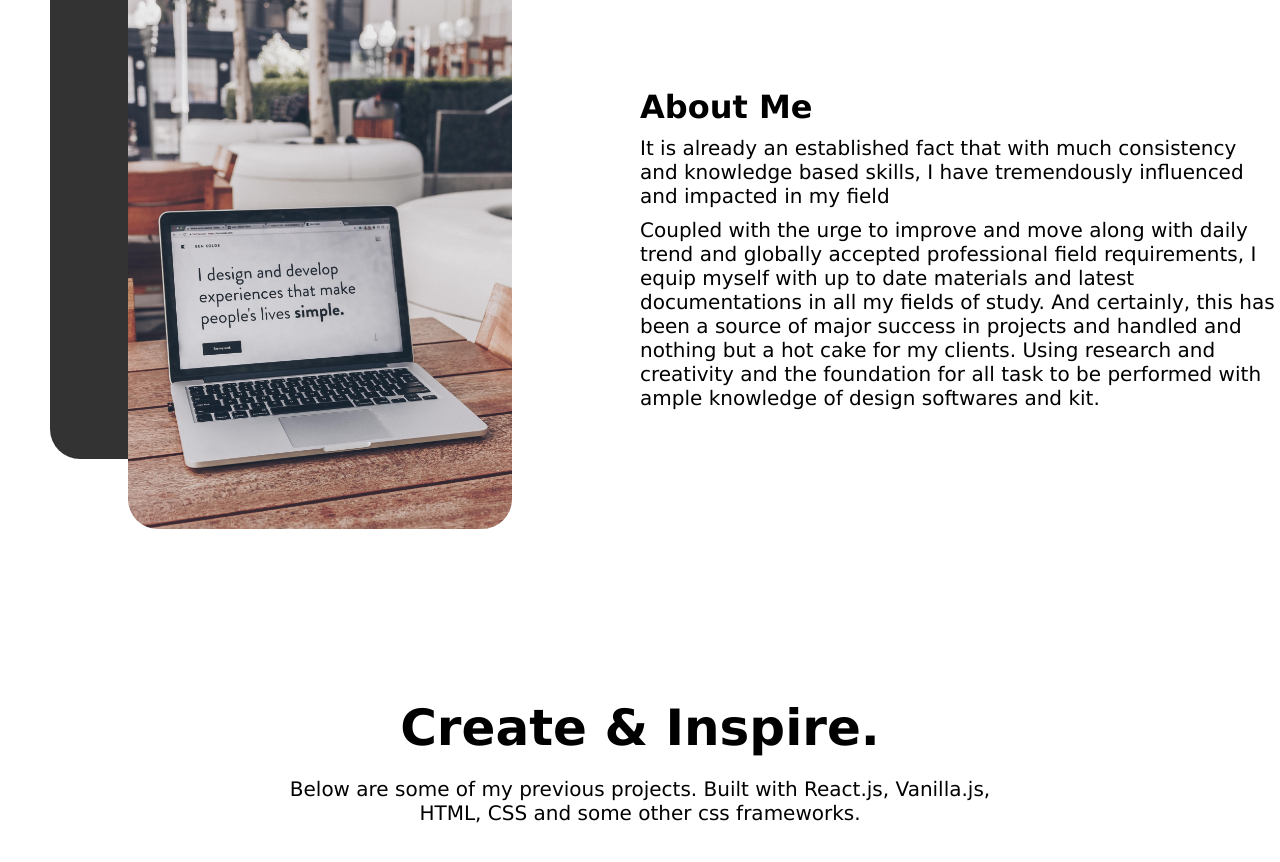
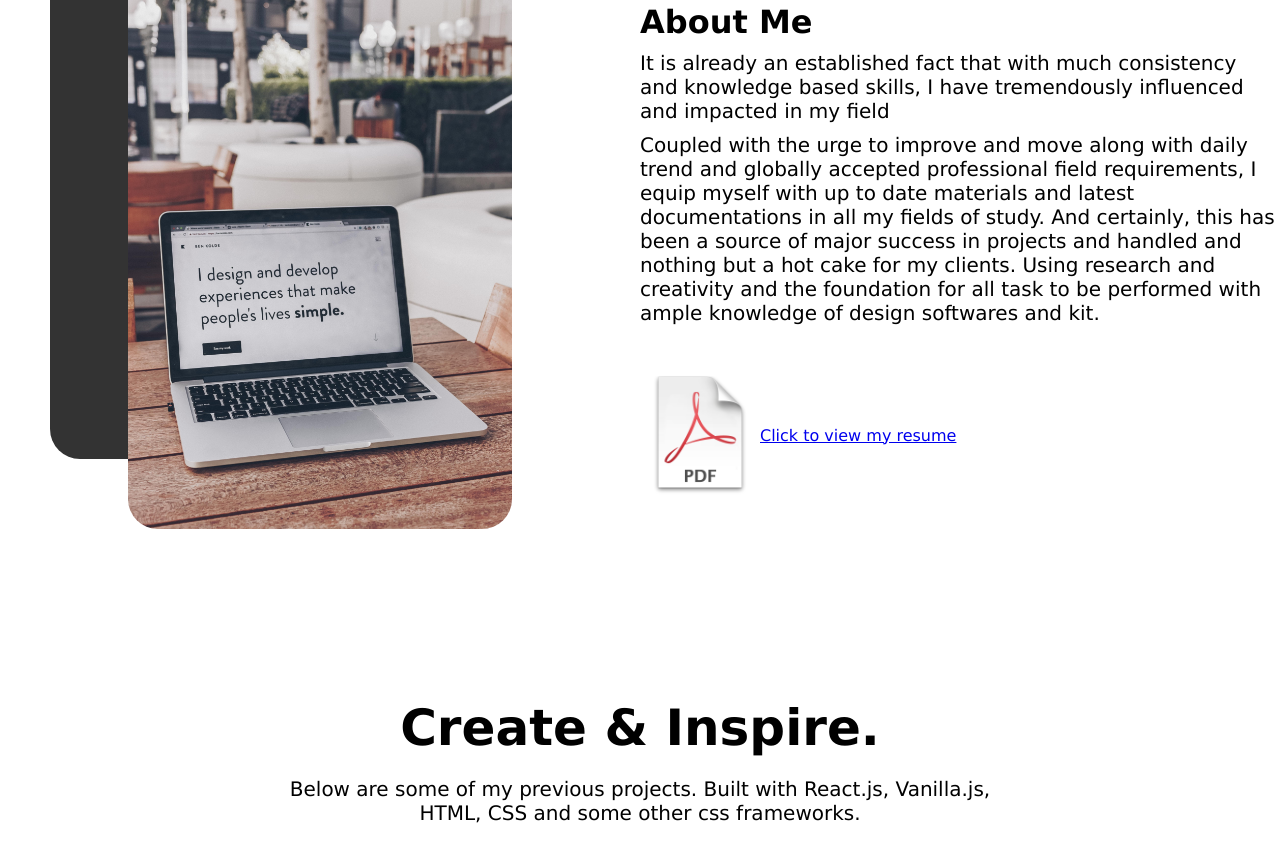
Before and after one commit to olathegreat/portfolio-, a React app: page / in a window 1280 px wide. Shown: the part 951-1813 px from the top of the page. Built offline with nearby package versions, Linux system fonts and the light colour scheme; some packages are replaced by stand-ins of ours.

Commit message:
i added resume

```diff
--- a/src/components/About.css
+++ b/src/components/About.css
@@ -47,7 +47,6 @@ p{
 .a-award{
     display: flex;
     align-items: center;
-    justify-content: space-between;
     margin-top: 50px;
 
 }
@@ -74,9 +73,9 @@ p{
     .a-card{
         height: 30vh;
     }
-    .a-card .bg,.a-award{
+    /* .a-card .bg,.a-award{
         display: none;
-    }
+    } */
     .a-right{
         padding: 20px;
         margin-top:100px;
--- a/src/components/About.js
+++ b/src/components/About.js
@@ -1,7 +1,8 @@
 import React from 'react';
 import "./About.css"
 import laptop from "../img/laptop-min.jpg"
-import award from "../img/award.png"
+import resume from "../img/resume.pdf"
+import adobe from "../img/adobe.png"
 const About = () => {
   return (
     <div className='a'>
@@ -26,20 +27,20 @@ const About = () => {
                my clients. Using research and creativity and the foundation for all task to be
                performed with ample knowledge of design softwares and kit.
            </p>
-           {/* <div className='a-award'>
-               <img src={award} className="a-award-img"/>
-               <div className='a-award-text'>
-               <h4 className='a-award-title'>
-                   International Photographer of the year
-               </h4>
-               <p className='a-award-description'>
-                   This award is a yearly award given to the international Photographer with
-                   a trail blazing impact
+            <div className='a-award'>
+                <img src={adobe} className="a-award-img"/>
+                <div className='a-award-text'>
+                <a  href={resume} className='resume'>
+                    Click  to view my resume
+                </a>
+                {/* <p className='a-award-description'>
+                    This award is a yearly award given to the international Photographer with
+                    a trail blazing impact
 
-               </p>
-               </div>
+                </p> */}
+                </div>
 
-           </div> */}
+            </div>
         </div>
 
     </div>
--- a/src/components/Intro.js
+++ b/src/components/Intro.js
@@ -1,6 +1,6 @@
 import React from 'react';
 import "./intro.css"
-import me from "../img/me-compressed.jpg"
+import me from "../img/mypic.png"
 
 const Intro = () => {
   return (
@@ -25,8 +25,10 @@ const Intro = () => {
           </div>
       </div>
       <div className='i-right'>
-          <div className='i-bg'></div>
+       <div className='i-bg'></div>
+
         <img alt='' className='i-img' src={me}></img>
+
       </div>
     </div>
   );
--- a/src/components/intro.css
+++ b/src/components/intro.css
@@ -67,6 +67,7 @@
     height: 100%;
     top: 0;
     right: 0;
+
 }
 
 @media screen and (max-width:480px){
```
Also changed, not shown: src/img/adobe.png (added), src/img/mypic.png (added), 2 other files.
